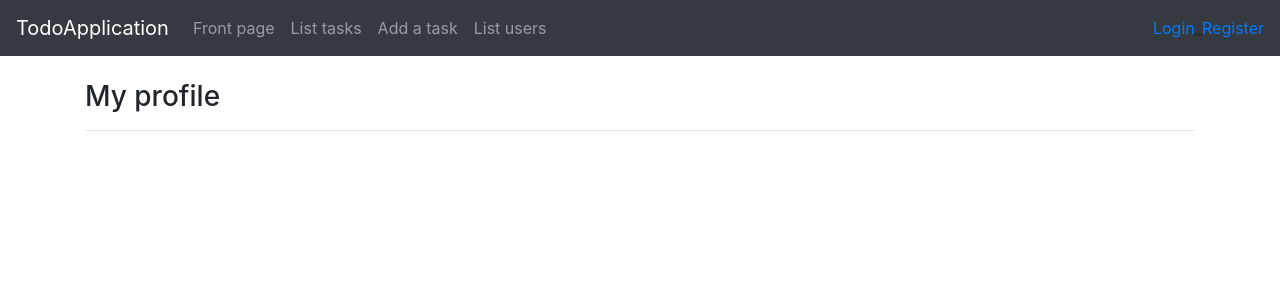
After one commit to aarekr/todoApp, a Flask app: template application/templates/auth/myprofile.html in a window 1280 px wide. The commit adds this page. Shown: the top 300 px of the page. Run offline with Flask 2, Linux system fonts and the light colour scheme; the template is opened without the code that fills it, so the values that code supplies are empty; some libraries are stand-ins or nearby versions.

Commit message:
My profile page

```diff
--- /dev/null
+++ b/application/templates/auth/myprofile.html
@@ -0,0 +1,14 @@
+{% extends "layout.html" %}
+
+{% block body %}
+<h3>My profile</h3> <hr>
+
+{% if my_tasks is defined %}
+  <p> my_tasks is defined </p>
+    {% for user in my_tasks %}
+      <p> {{ user.id }} {{ user.task }} </p>
+    {% endfor %}
+
+{% endif %}
+
+{% endblock %}
--- a/application/templates/layout.html
+++ b/application/templates/layout.html
@@ -18,6 +18,11 @@
             <li class="nav-item">
               <a class="nav-link" href="{{ url_for('index') }}">Front page</a>
             </li>
+            {% if current_user.is_authenticated %}
+            <li class="nav-item">
+              <a class="nav-link" href="{{ url_for('my_profile') }}">My profile</a>
+            </li>
+            {% endif %}
             <li class="nav-item">
               <a class="nav-link" href="{{ url_for('tasks_index') }}">List tasks</a>
             </li>
```
Also changed, not shown: application/auth/models.py (+9 -0 lines), application/auth/views.py (+5 -2 lines).
